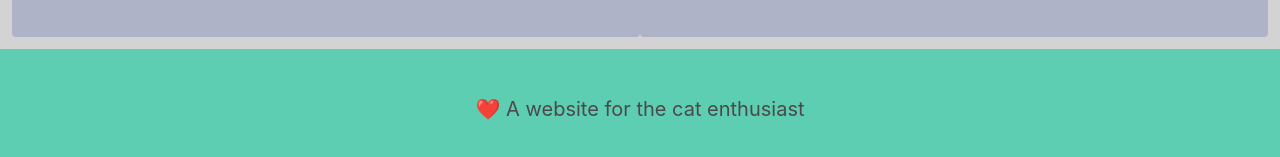
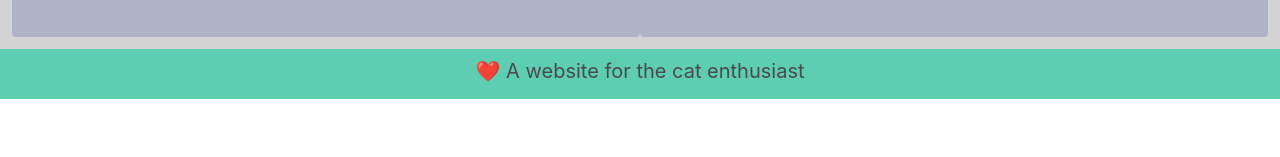
Before and after one commit to rturner1220/project-catastrophic, a plain HTML site: page index.html in a window 1280 px wide. Shown: the part 743-900 px from the top of the page. After the commit the page ends 842 px from the top, so only its background shows below. Drawn offline with nearby package versions, Linux system fonts and the light colour scheme.

Commit message:
styled the footer

```diff
--- a/assets/css/style.css
+++ b/assets/css/style.css
@@ -63,6 +63,8 @@ figure.image {
   font-size: 20pt;
 }
 
-.footer {
+.bottom {
   background-color: rgb(94, 206, 179);
+  padding-bottom: 15px;
+  padding-top: 10px;
 }
--- a/index.html
+++ b/index.html
@@ -54,7 +54,7 @@
       </button>
     </article>
   </div>
-  <footer class="footer">
+  <footer class="bottom hero is-small">
     <div class="content has-text-centered">
       <p>
         <strong class="subtitle">❤️ A website for the cat enthusiast</strong>
```
